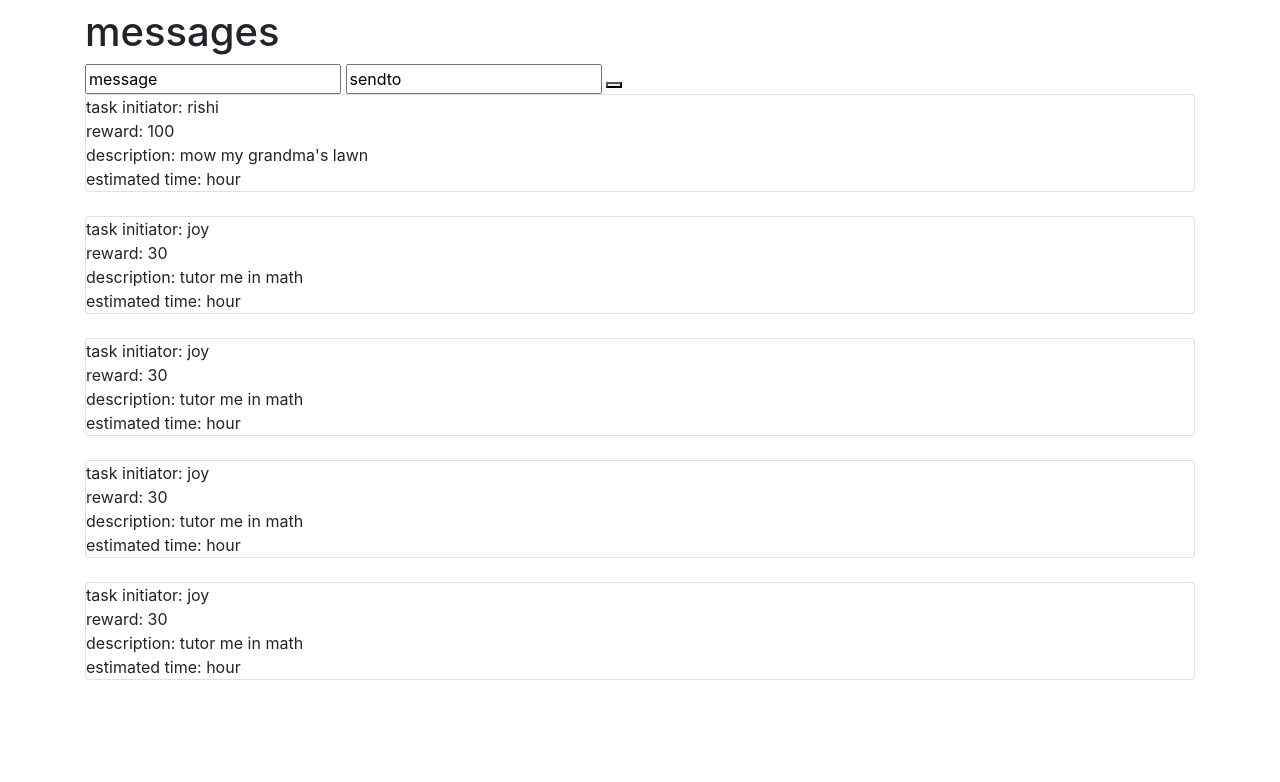
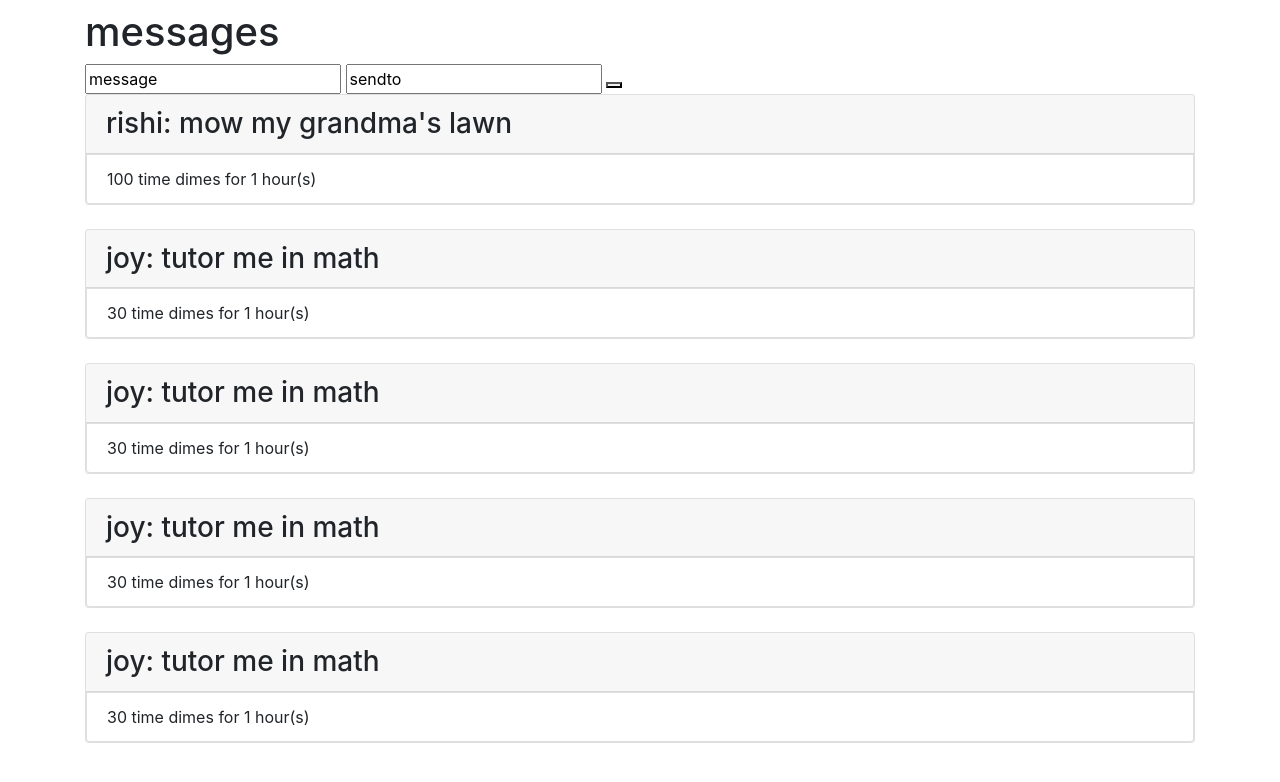
Before and after one commit to joyhe208/Blueprint2020, a Flask app: page /main in a window 1280 px wide. Shown: the top 782 px of the page. Run offline with Flask 2, Linux system fonts and the light colour scheme; some libraries are stand-ins or nearby versions.

Commit message:
joy style stuff

```diff
--- a/data/messages.json
+++ b/data/messages.json
@@ -1 +1 @@
-[{"from": "alek", "to": "bob", "message": "hey dude, how you doing"}, {"from": "alek", "to": "bob", "message": "hey dude, how you going"}, {"from": "joe", "to": "sendto", "message": "message"}, {"from": "joe", "to": "sendto", "message": "message"}, {"from": "joe", "to": "joe", "message": "message"}, {"from": "joe", "to": "asdasdfa", "message": "message"}]
+[{"from": "alek", "to": "bob", "message": "hey dude, how you doing"}, {"from": "alek", "to": "bob", "message": "hey dude, how you going"}, {"from": "joe", "to": "sendto", "message": "message"}, {"from": "joe", "to": "sendto", "message": "message"}, {"from": "joe", "to": "joe", "message": "message"}, {"from": "joe", "to": "asdasdfa", "message": "message"}, {"from": "", "to": "sendto", "message": "message"}, {"from": "bob", "to": "sendto", "message": "message"}]
--- a/static/index.css
+++ b/static/index.css
@@ -3,3 +3,7 @@
   color: blue;
   font-family: 'Montserrat', sans-serif;
 }
+
+.card-header{
+  color: #add8e6;
+}
--- a/templates/main.html
+++ b/templates/main.html
@@ -34,27 +34,27 @@
     "initiator": "rishi",
     "reward": 100,
     "description": "mow my grandma's lawn",
-    "estimated_time": "hour"
+    "estimated_time": "1"
   }, {
     "initiator": "joy",
     "reward": 30,
     "description": "tutor me in math",
-    "estimated_time": "hour"
+    "estimated_time": "1"
   },{
     "initiator": "joy",
     "reward": 30,
     "description": "tutor me in math",
-    "estimated_time": "hour"
+    "estimated_time": "1"
   },{
     "initiator": "joy",
     "reward": 30,
     "description": "tutor me in math",
-    "estimated_time": "hour"
+    "estimated_time": "1"
   },{
     "initiator": "joy",
     "reward": 30,
     "description": "tutor me in math",
-    "estimated_time": "hour"
+    "estimated_time": "1"
   }
 ]
 
@@ -64,20 +64,18 @@
     var card = document.createElement("div");
     card.className = "card";
     var linebreak = document.createElement("br");
-    var initiatorText = document.createElement("div");
-    initiatorText.innerHTML = `task initiator: ${tasks[i].initiator}`;
+    var initiatorText = document.createElement("h3");
+
+    initiatorText.innerHTML = `${tasks[i].initiator}: ${tasks[i].description}`;
+    initiatorText.className = "card-header";
     card.appendChild(initiatorText);
-    var rewardText = document.createElement("div");
-    rewardText.innerHTML = `reward: ${tasks[i].reward}`;
-    card.appendChild(rewardText);
-    var descriptionText = document.createElement("div");
-    descriptionText.innerHTML = `description: ${tasks[i].description}`;
-    card.appendChild(descriptionText);
-    var timeText = document.createElement("div");
-    timeText.innerHTML = `estimated time: ${tasks[i].estimated_time}`;
-    card.appendChild(timeText);
+    var rewardText = document.createElement("li");
+    rewardText.innerHTML = `${tasks[i].reward} time dimes for ${tasks[i].estimated_time} hour(s)`;
+    rewardText.className = "list-group-item";
+    card.append(rewardText);
     document.getElementById('task-queue').append(card);
     document.getElementById('task-queue').append(linebreak);
+
   }
 }
 
```
